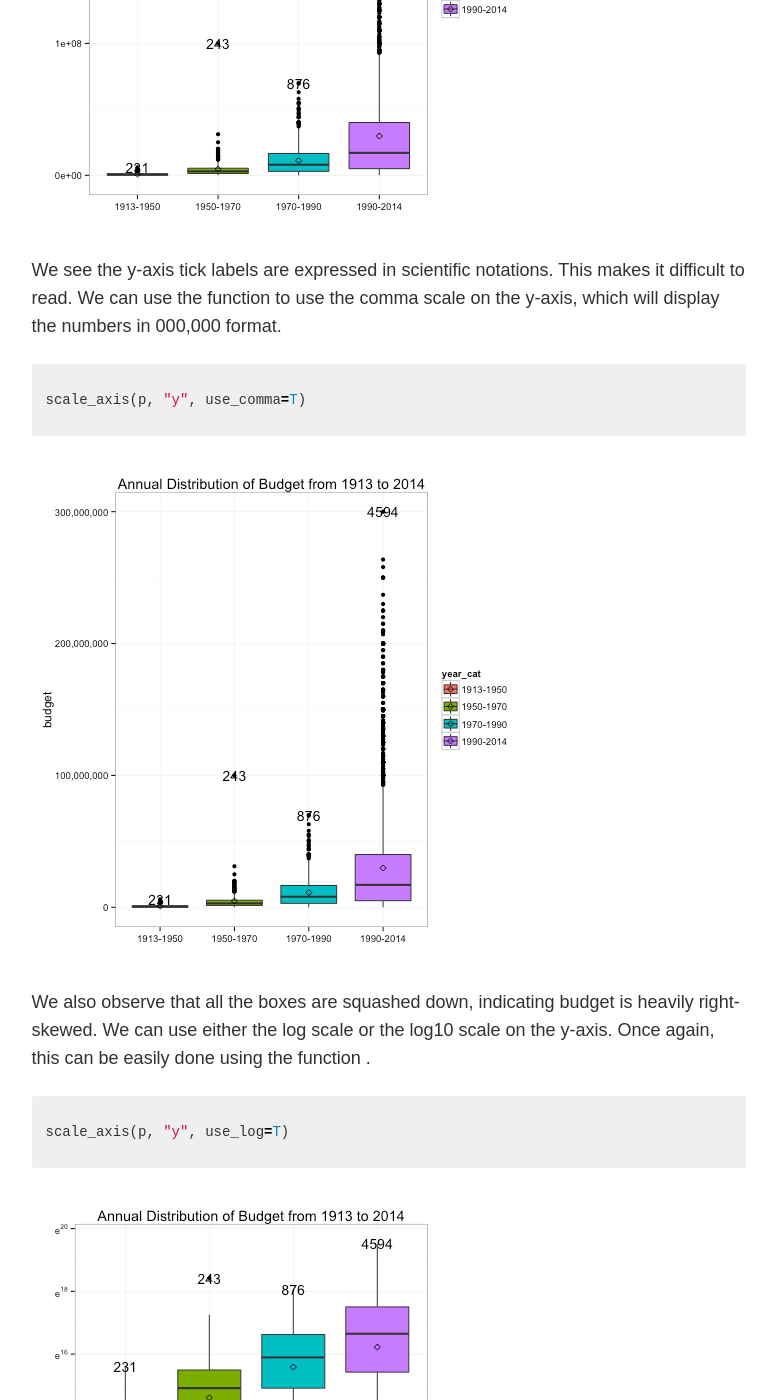
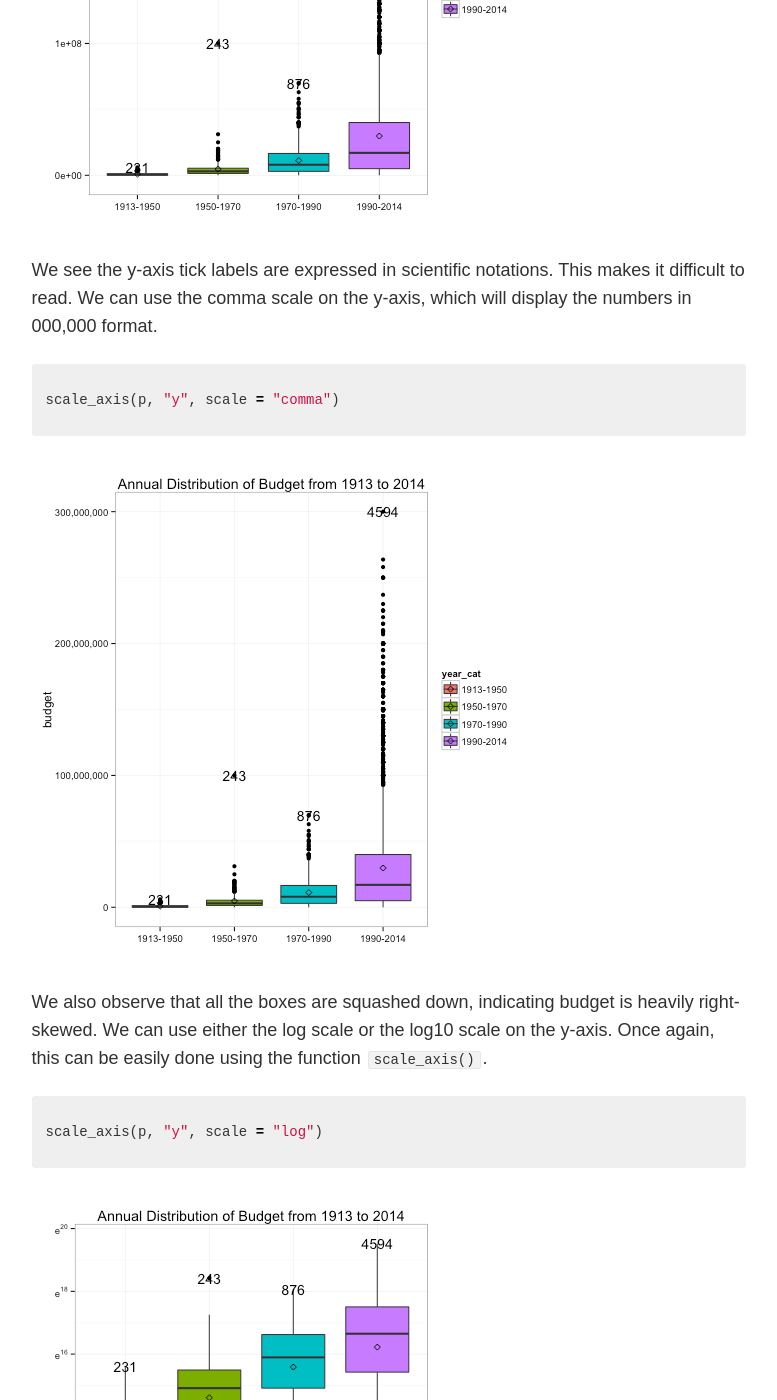
Before and after one commit to gmlang/masterr, a Jekyll site: the page built from _posts/r/2015-04-26-an-easy-way-to-make-ggplot2-boxplots-ezplot-part2.md, in a window 1280 px wide and 1400 px high, scrolled down 1785 px. Shown: the whole window, without its empty margins (348-1125 px from the left). Built offline with Jekyll 4.4.1, drawn with Linux system fonts in a browser that asks for light colours; nearby versions of some CDN libraries; comment, search, counter and statistics services are not loaded; some of the changed text lies outside the part shown.

Commit message:
update ezplot - part 2

```diff
--- a/_posts/r/2015-04-26-an-easy-way-to-make-ggplot2-boxplots-ezplot-part2.md
+++ b/_posts/r/2015-04-26-an-easy-way-to-make-ggplot2-boxplots-ezplot-part2.md
@@ -43,24 +43,24 @@ print(p)
 
 ![center](/../figs/2015-04-26-an-easy-way-to-make-ggplot2-boxplots-ezplot-part2/unnamed-chunk-2-1.png)
 
-We see the y-axis tick labels are expressed in scientific notations. This makes it difficult to read. We can use the function  to use the comma scale on the y-axis, which will display the numbers in 000,000 format.
+We see the y-axis tick labels are expressed in scientific notations. This makes it difficult to read. We can use the comma scale on the y-axis, which will display the numbers in 000,000 format.
 
 {% highlight r %}
-scale_axis(p, "y", use_comma=T)
+scale_axis(p, "y", scale = "comma")
 {% endhighlight %}
 
 ![center](/../figs/2015-04-26-an-easy-way-to-make-ggplot2-boxplots-ezplot-part2/unnamed-chunk-3-1.png)
 
-We also observe that all the boxes are squashed down, indicating budget is heavily right-skewed. We can use either the log scale or the log10 scale on the y-axis. Once again, this can be easily done using the function .
+We also observe that all the boxes are squashed down, indicating budget is heavily right-skewed. We can use either the log scale or the log10 scale on the y-axis. Once again, this can be easily done using the function `scale_axis()`.
 
 {% highlight r %}
-scale_axis(p, "y", use_log=T)
+scale_axis(p, "y", scale = "log")
 {% endhighlight %}
 
 ![center](/../figs/2015-04-26-an-easy-way-to-make-ggplot2-boxplots-ezplot-part2/unnamed-chunk-4-1.png)
 
 {% highlight r %}
-scale_axis(p, "y", use_log10=T)
+scale_axis(p, "y", scale = "log10")
 {% endhighlight %}
 
 ![center](/../figs/2015-04-26-an-easy-way-to-make-ggplot2-boxplots-ezplot-part2/unnamed-chunk-4-2.png)
```
Also changed, not shown: _knitr/2015-04-26-an-easy-way-to-make-ggplot2-boxplots-ezplot-part2.Rmd (+5 -5 lines), figs/2015-04-26-an-easy-way-to-make-ggplot2-boxplots-ezplot-part2/unnamed-chunk-2-1.png, figs/2015-04-26-an-easy-way-to-make-ggplot2-boxplots-ezplot-part2/unnamed-chunk-3-1.png, figs/2015-04-26-an-easy-way-to-make-ggplot2-boxplots-ezplot-part2/unnamed-chunk-4-1.png, figs/2015-04-26-an-easy-way-to-make-ggplot2-boxplots-ezplot-part2/unnamed-chunk-4-2.png.
